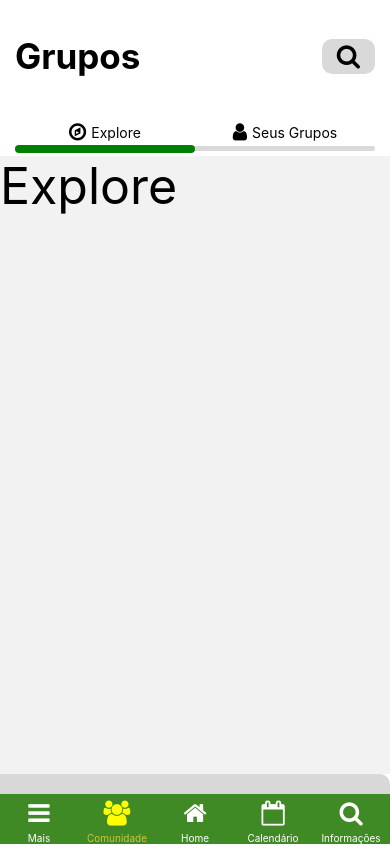
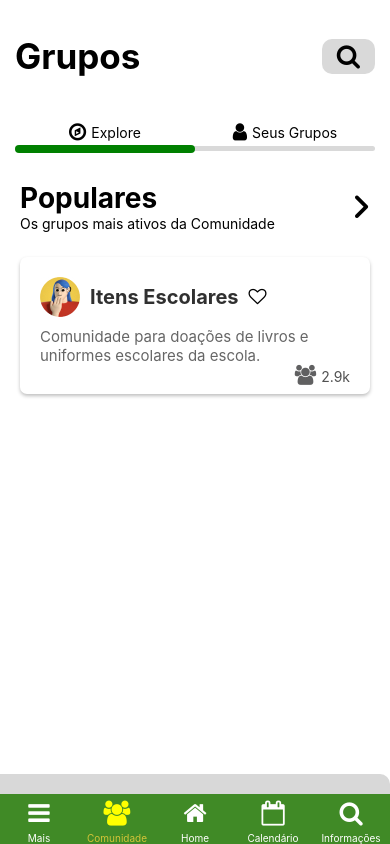
Before and after one commit to https-dre/the-green-family, a React Native app: screen /Comunidade in a window 390 px wide. Built offline with nearby package versions, Linux system fonts and the light colour scheme.

Commit message:
adiciona componentes e estilos no 'Explore' e no 'YourGroups'

```diff
--- a/screens/Comunidade/Explore.jsx
+++ b/screens/Comunidade/Explore.jsx
@@ -1,9 +1,61 @@
-import { View, Text, Image } from "react-native";
+import { View, Text, Image, TouchableOpacity, StyleSheet, ScrollView } from "react-native";
+import Icon from "react-native-vector-icons/FontAwesome6"
+
+import { Grupo } from "../../components/Grupo";
+
+const groups = [
+    {
+        name: "Itens Escolares",
+        desc: "Comunidade para doações de livros e uniformes escolares da escola.",
+        count: "2.9k"
+    }
+]
+
+const handleGroups = (array) => {
+    let components = []
+    array.forEach((e, index) => {
+        components.push(
+            <Grupo
+                key={index}  // Adicione a propriedade key aqui
+                groupName={e.name}
+                desc={e.desc}
+                isFavorited={e.isFavorited}
+                count={e.count}
+            />
+        )
+    })
+
+    return components
+}
 
 export const Explore = () => {
+    const groupList = handleGroups(groups)
     return (
-        <View>
-            <Text style={{fontSize: 50}}>Explore</Text>
-        </View>
+        <ScrollView style={{ backgroundColor: "white", flex: 1 }}>
+            <View style={styles.explorePopulares}>
+                <View>
+                    <Text style={{ fontSize: 28, fontWeight: "bold" }}>Populares</Text>
+                    <Text>Os grupos mais ativos da Comunidade</Text>
+                </View>
+                <TouchableOpacity>
+                    <Icon name="angle-right" color="black" size={30} />
+                </TouchableOpacity>
+            </View>
+             {/* Grupos */}
+             <View>
+                {groupList}
+             </View>
+
+        </ScrollView>
     )
 }
+
+const styles = StyleSheet.create({
+    explorePopulares: {
+        flexDirection: "row",
+        alignItems: "center",
+        justifyContent: "space-between",
+        paddingHorizontal: 20,
+        marginVertical: 25
+    }
+})
--- a/screens/Comunidade/YourGroups.jsx
+++ b/screens/Comunidade/YourGroups.jsx
@@ -1,9 +1,55 @@
-import { View, Text, Image } from "react-native";
+import { View, Text, Image, TouchableOpacity, StyleSheet, ScrollView } from "react-native";
+import { Grupo } from "../../components/Grupo";
+
+const groups = [
+    {
+        name: "Apoio para pais de primeira viagem",
+        desc: "Comunidade que apoia pais de primeira viagem e visa um futuro melhor para os filhos.",
+        count: 1.2
+    }
+]
+
+const handleGroups = (array) => {
+    let components = []
+    array.forEach((e, index) => {
+        components.push(
+            <Grupo
+                key={index}  // Adicione a propriedade key aqui
+                groupName={e.name}
+                desc={e.desc}
+                isFavorited={e.isFavorited}
+                count={e.count}
+            />
+        )
+    })
+
+    return components
+}
 
 export const YourGroups = () => {
+    const groupList = handleGroups(groups)
     return (
-        <View>
-            <Text style={{fontSize: 50}}>YourGroups</Text>
-        </View>
+        <ScrollView style={{ backgroundColor: "white", flex: 1 }}>
+            <View style={styles.explorePopulares}>
+                <View>
+                    <Text style={{ fontSize: 28, fontWeight: "bold" }}>Grupos que você entrou</Text>
+                </View>
+            </View>
+             {/* Grupos */}
+             <View>
+                {groupList}
+             </View>
+
+        </ScrollView>
     )
 }
+
+const styles = StyleSheet.create({
+    explorePopulares: {
+        flexDirection: "row",
+        alignItems: "center",
+        justifyContent: "space-between",
+        paddingHorizontal: 20,
+        marginVertical: 25
+    }
+})
```
